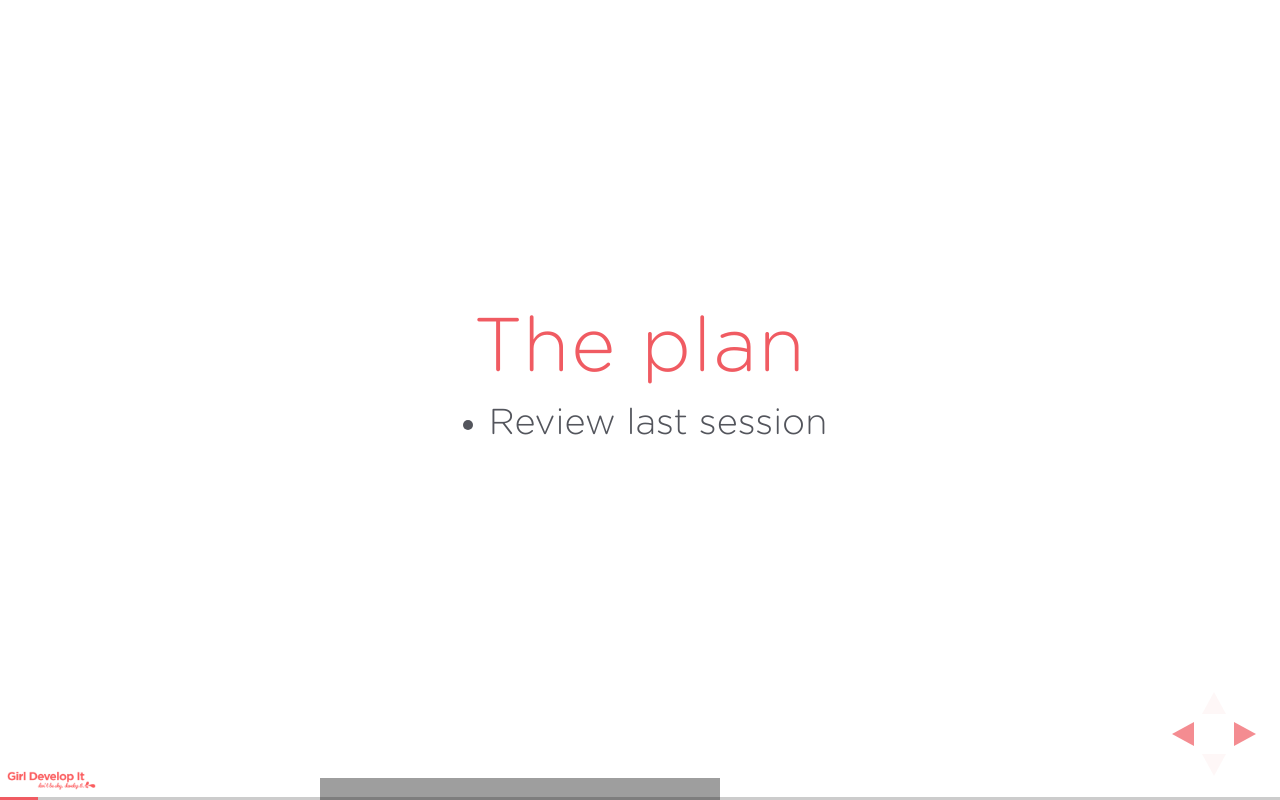
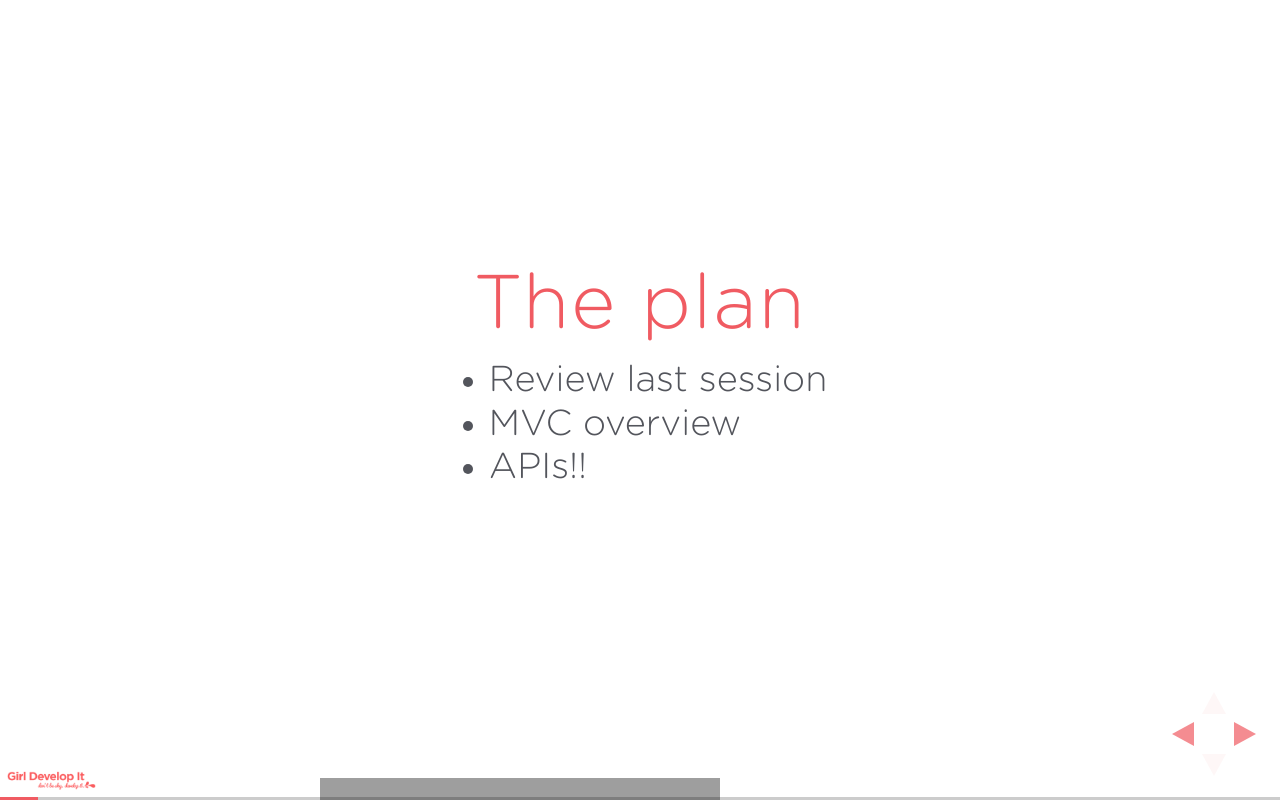
Before and after one commit to gdiphilly/Intro-to-Node.js, a website: page part2.html in a window 1280 px wide. Both pictures are taken after a click on the element 1251 px from the left and 734 px from the top of the page. Drawn offline with Linux system fonts and the light colour scheme; grey boxes are pictures that could not be loaded.

Commit message:
Update plan

```diff
--- a/part2.html
+++ b/part2.html
@@ -64,6 +64,8 @@
         <h2>The plan</h2>
         <ul>
           <li>Review last session</li>
+          <li>MVC overview</li>
+          <li>APIs!!</li>
         </ul>
       </section>
       <section>
```
